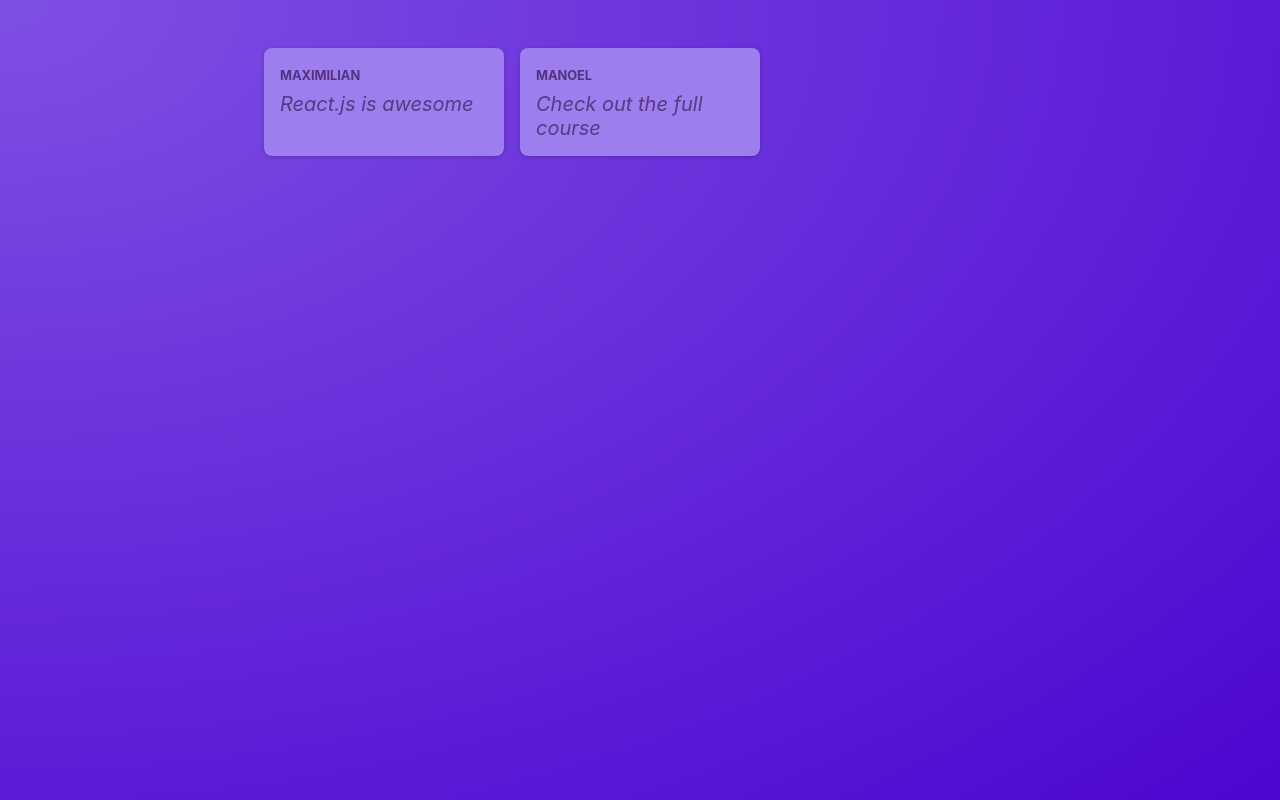
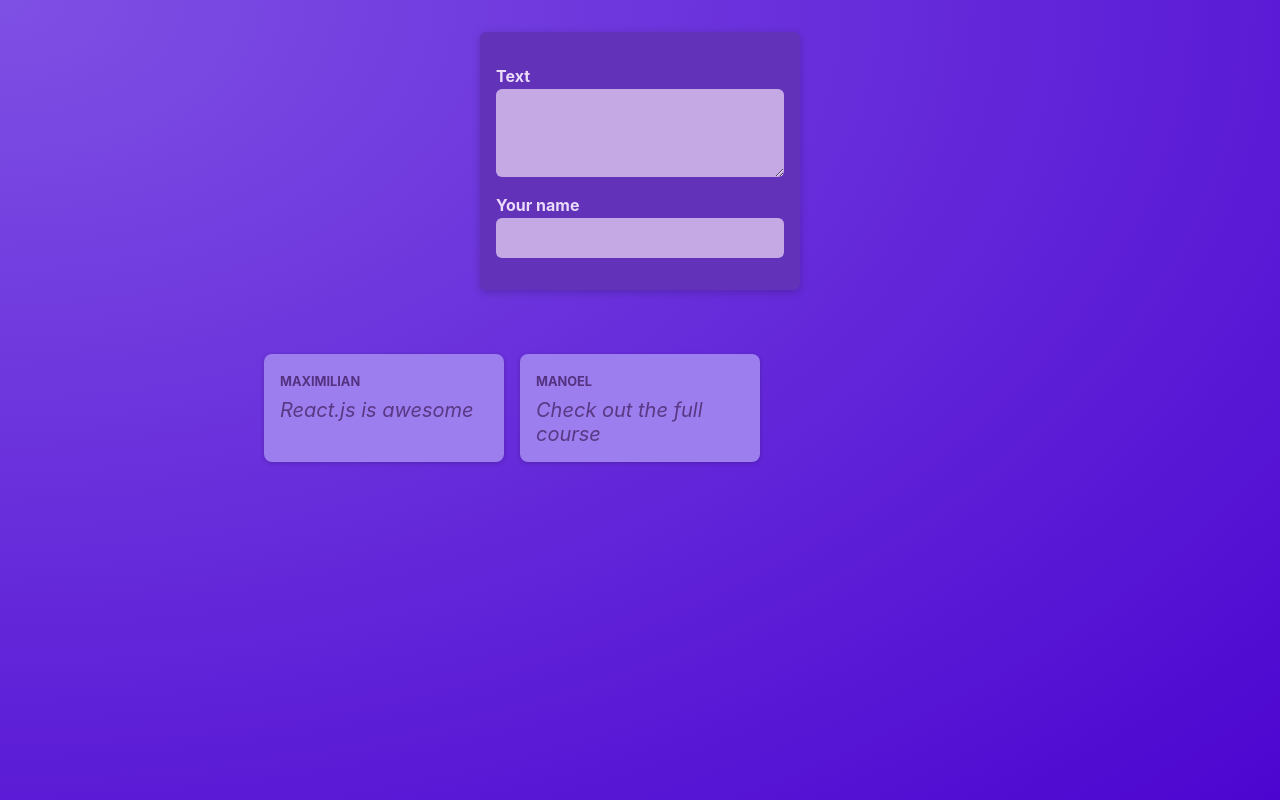
Before and after one commit to manoelsslima/rtcg-react-crash-course, a React (Vite) app: page / in a window 1280 px wide. Built offline with nearby package versions, Linux system fonts and the light colour scheme.

Commit message:
feat: adding EventListener

```diff
--- /dev/null
+++ b/src/components/NewPost.jsx
@@ -0,0 +1,28 @@
+import classes from './NewPost.module.css';
+
+function NewPost() {
+
+    /* will be passed to onChange event
+    equivalent to:
+    addEventListener('change'), function(event) {})
+    */
+    function changeBodyHandler(event) {
+        console.log(event.target.value);
+    }
+
+  // "htmlFor" replaces "for" attribute in React
+  return (
+    <form className={classes.form}>
+      <p>
+        <label htmlFor="body">Text</label>
+        <textarea id="body" required rows={3} onChange={changeBodyHandler} />
+      </p>
+      <p>
+        <label htmlFor="name">Your name</label>
+        <input type="text" id="name" required />
+      </p>
+    </form>
+  );
+}
+
+export default NewPost;
--- /dev/null
+++ b/src/components/NewPost.module.css
@@ -0,0 +1,55 @@
+.form {
+  background-color: #6233b9;
+  padding: 1rem;
+  width: 20rem;
+  margin: 2rem auto;
+  border-radius: 6px;
+  box-shadow: 0 2px 8px rgba(0, 0, 0, 0.2);
+}
+
+.form label {
+  display: block;
+  margin-bottom: 0.05rem;
+  color: #eadbfb;
+  font-weight: bold;
+}
+
+.form input,
+.form textarea {
+  display: block;
+  width: 100%;
+  font: inherit;
+  padding: 0.5rem;
+  border-radius: 6px;
+  border: none;
+  background-color: #c4a9e4;
+  color: #28262c;
+}
+
+.actions {
+  display: flex;
+  justify-content: flex-end;
+  gap: 0.5rem;
+}
+
+.actions button {
+  cursor: pointer;
+  font: inherit;
+  padding: 0.5rem 1.5rem;
+  border: none;
+  border-radius: 4px;
+  background-color: #34036c;
+  color: #e5d5f7;
+}
+
+.actions button:hover {
+  background-color: #23014a;
+}
+
+.actions button[type='button'] {
+  background-color: transparent;
+}
+
+.actions button[type='button']:hover {
+  color: #d1bee6;
+}
--- a/src/components/Post.jsx
+++ b/src/components/Post.jsx
@@ -1,7 +1,7 @@
 import classes from "./Post.module.css";
 
 function Post(props) {
-  // use classes as props
+  // "className" replaces "class" attribute in React
   return (
     <li className={classes.post}>
       <p className={classes.author}>{props.author}</p>
--- a/src/components/PostsList.jsx
+++ b/src/components/PostsList.jsx
@@ -1,9 +1,11 @@
+import NewPost from "./NewPost";
 import Post from "./Post";
 import classes from './PostsList.module.css';
 
 function PostList() {
     return (
       <>
+      <NewPost />
         <ul className={classes.posts}>
             <Post author="Maximilian" body="React.js is awesome" />
             <Post author="Manoel" body="Check out the full course" />
```
